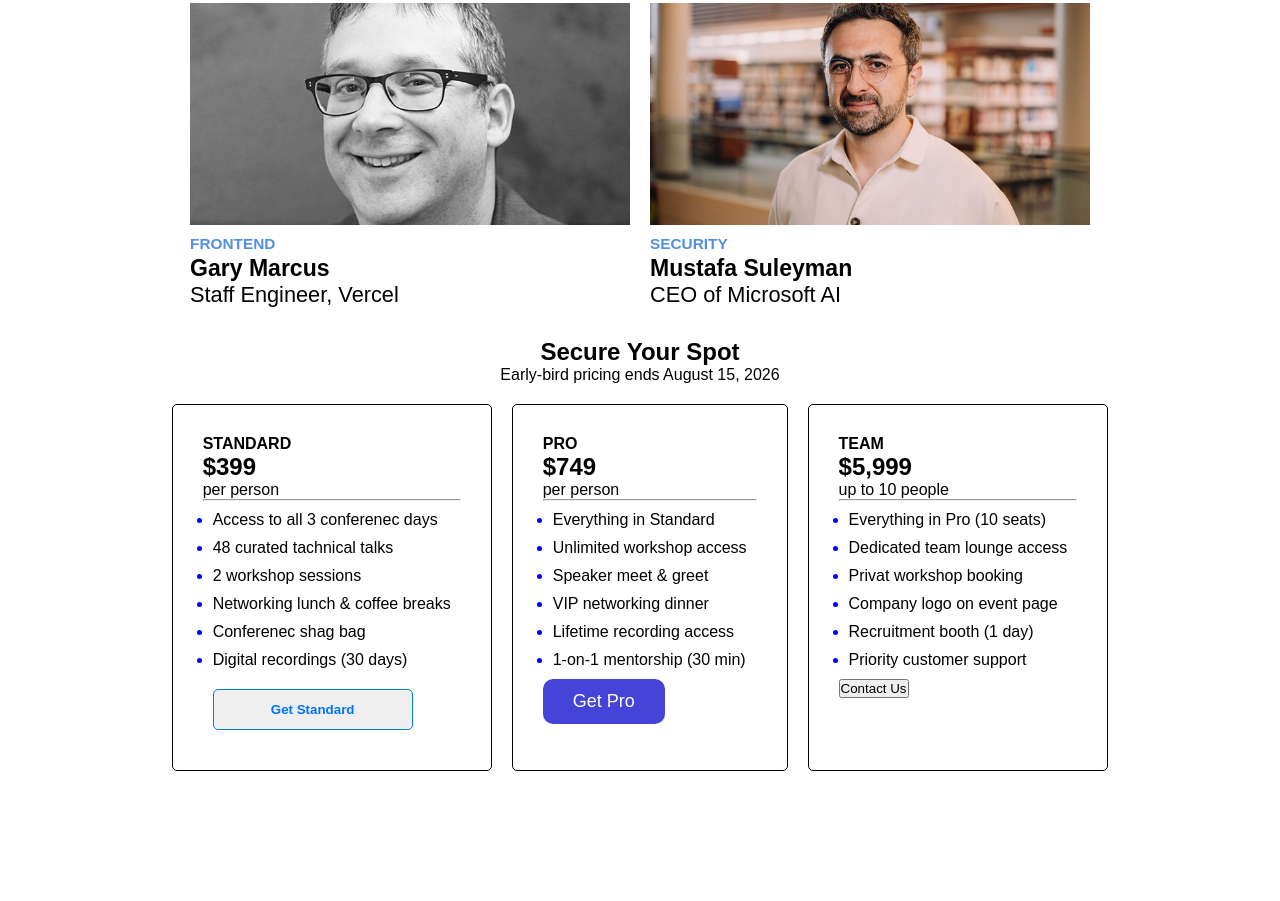
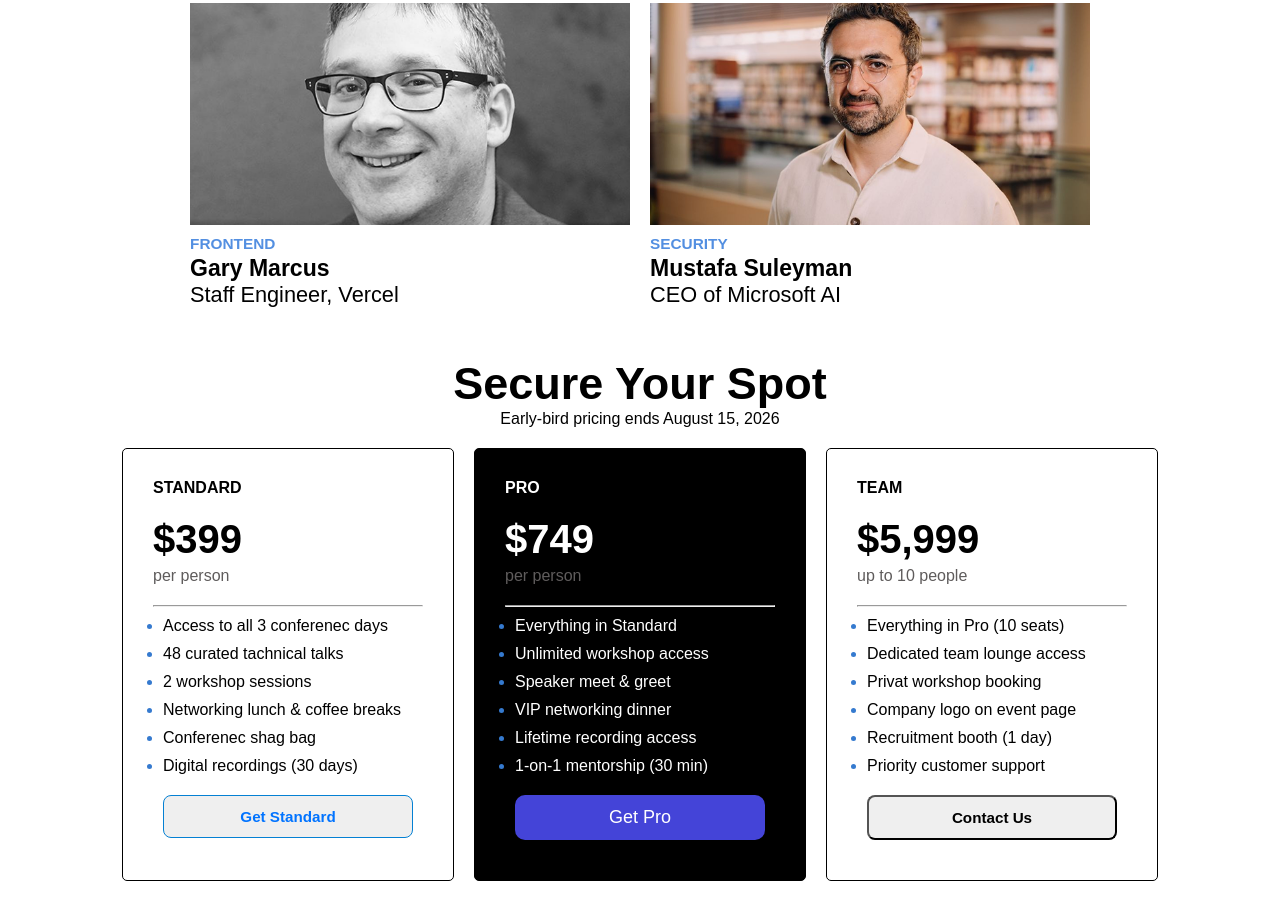
Before and after one commit to MEERMARUF/Programming-Hero-B14-A01, a plain HTML site: page index.html in a window 1280 px wide. Shown: the part 1216-2117 px from the top of the page. Before the commit the page ends 2007 px from the top, so only its background shows below. Drawn offline with Linux system fonts and the light colour scheme.

Commit message:
complete pricing section

```diff
--- a/style.css
+++ b/style.css
@@ -134,7 +134,11 @@ nav{
     margin-top: 30px;
 
 }
+.pricing-section h2{
+    font-size: 45px;
+    padding-top:20px;
 
+}
 .pricing-card-container{
     text-align:start;
     display:flex;
@@ -154,37 +158,77 @@ nav{
 
 
 }
+.price-card-02{
+    background-color: black;
+    color: white;
+}
 
 .pricing-card li::marker{
-    color:blue;
+    color:rgb(53, 122, 207);
     margin: 10px;
 
 }
 .pricing-card li{
     margin: 10px;
 }
-
-.price-card-01{
-
+.pricing-card h2{
+    font-weight: 49px;
+    font-size: 40px;
+}
+.pricing-card p{
+    padding:5px 0px 20px 0px;
+    color:rgb(95, 92, 92);
+    font-width: 30px;
 
 }
+
 .price-card-01 button {
     text-align: center;
-    width: 200px;
+    width: 250px;
     padding: 12px;
     margin: 10px;
     color: rgb(0, 115, 255);
     border:1px solid rgb(4, 128, 211);
-    border-radius: 5px;
+    border-radius: 8px;
 
     font-weight: bold;
-    font-size:
+    font-size: .95rem;
 
+
+}
+.price-card-01 button:hover{
+    background-color: rgb(0, 115, 255);
+    color:white;
+}
+.price-card-02 button{
+    text-align: center;
+    width: 250px;
+    padding: 12px;
+    margin: 10px;
+
+
+}
+
+.price-card-03 button{
+    text-align: center;
+    width: 250px;
+    padding: 12px;
+    margin: 10px;
+    order:1px solid black;
+    border-radius: 8px;
+
+    font-weight: bold;
+    font-size: .95rem;
+
+
+}
+.price-card-03 button:hover{
+    color:white;
+    background-color: black;
 
 }
 
 
 
 
-
 /* end Secure your Spot (Pricing) Section  */
```
